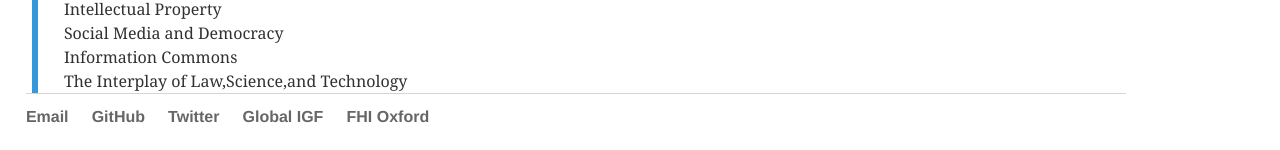
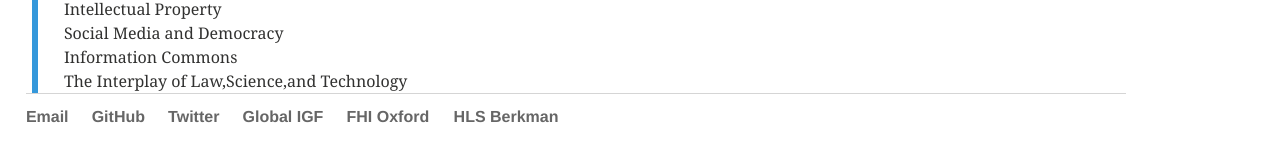
Before and after one commit to eunchangchoi/eunchangchoi.github.io, a Jekyll site: the page built from index.md, in a window 1280 px wide. Shown: the part 1323-1473 px from the top of the page. Built offline with Jekyll 4.4.1, drawn with Linux system fonts in a browser that asks for light colours.

Commit message:
Update default.html

```diff
--- a/_layouts/default.html
+++ b/_layouts/default.html
@@ -65,6 +65,7 @@
    <li><a href="https://twitter.com/Eun_Chang_Choi">Twitter</a></li>
    <li><a href="https://www.intgovforum.org/multilingual/"> Global IGF</a></li>
    <li><a href="https://governance.ai"> FHI Oxford </a>
+   <li><a href="https://cyber.harvard.edu/topics/ethics-and-governance-ai"> HLS Berkman </a>
    </ul>
   </footer>
   </body>
```
